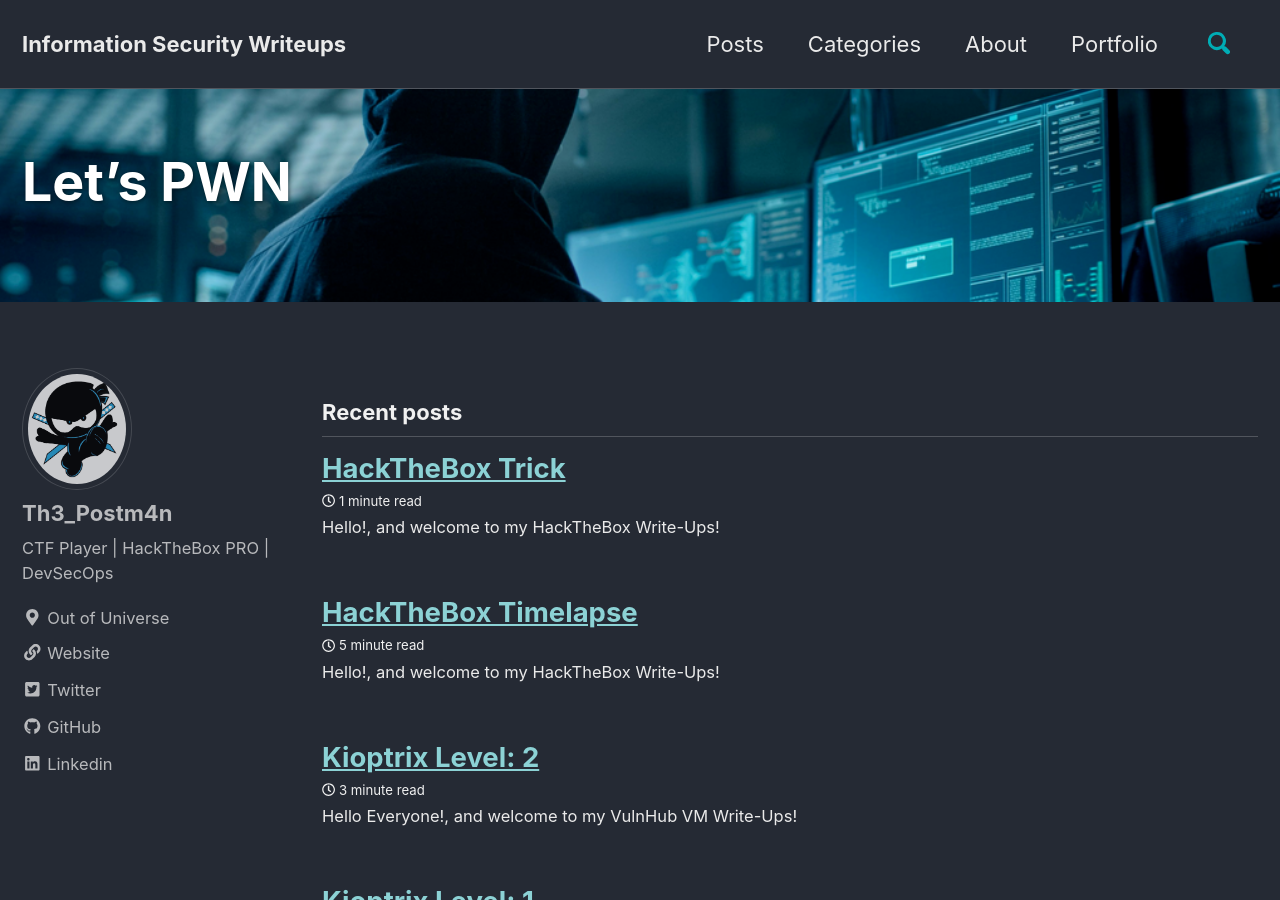
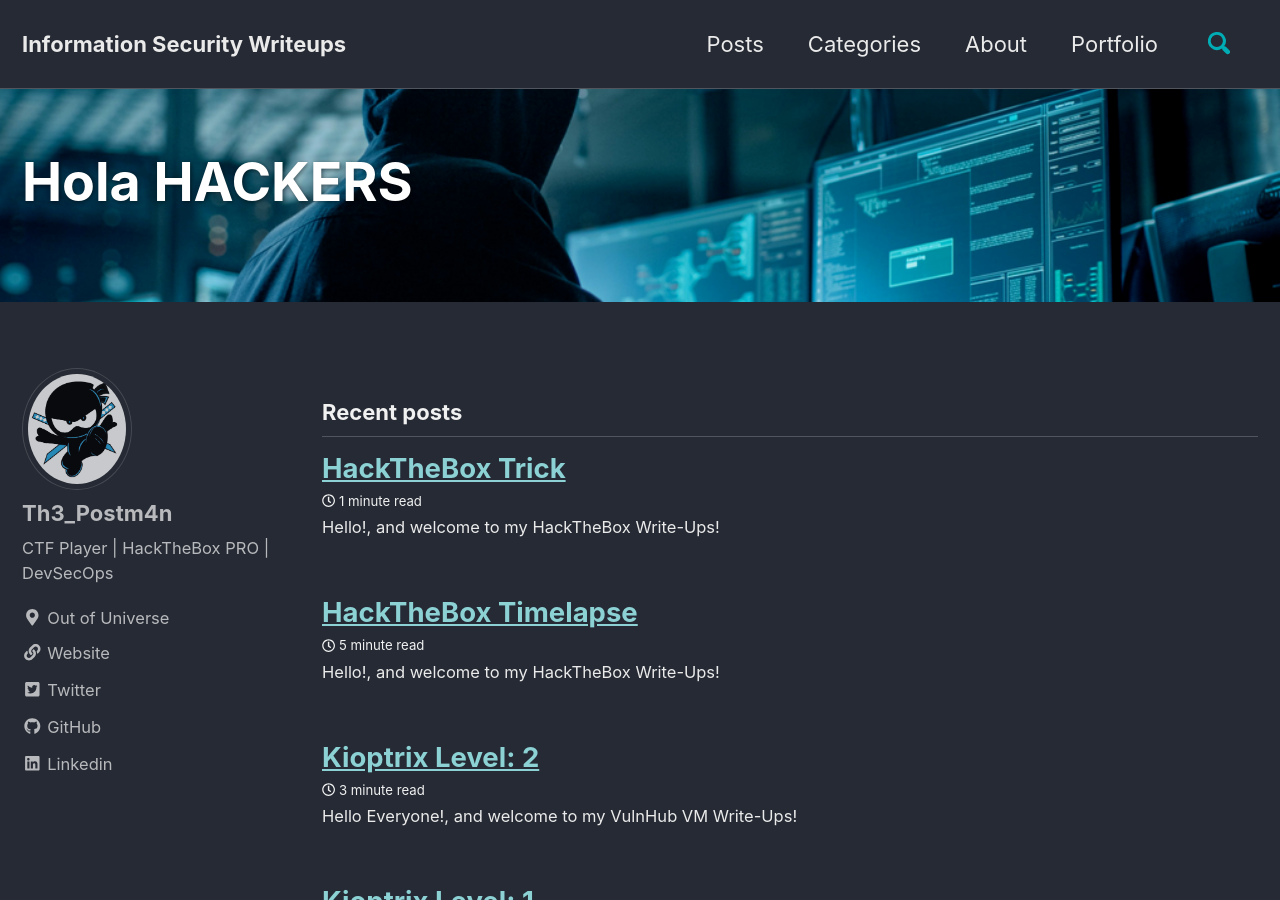
Before and after one commit to samh4cks/samh4cks.github.io, a Jekyll site: the page built from index.html, in a window 1280 px wide and 900 px high. Built offline with Jekyll 4.4.1, drawn with Linux system fonts in a browser that asks for light colours; cached includes are drawn as plain includes; the list of posts is cut into pages by our own code.

Commit message:
Updating index.html

```diff
--- a/index.html
+++ b/index.html
@@ -1,7 +1,7 @@
 ---
 layout: home
 author_profile: true
-title: Let's PWN
+title: Hola HACKERS
 header:
     overlay_image: "/assets/images/blog_cover.png"
 ---
```
